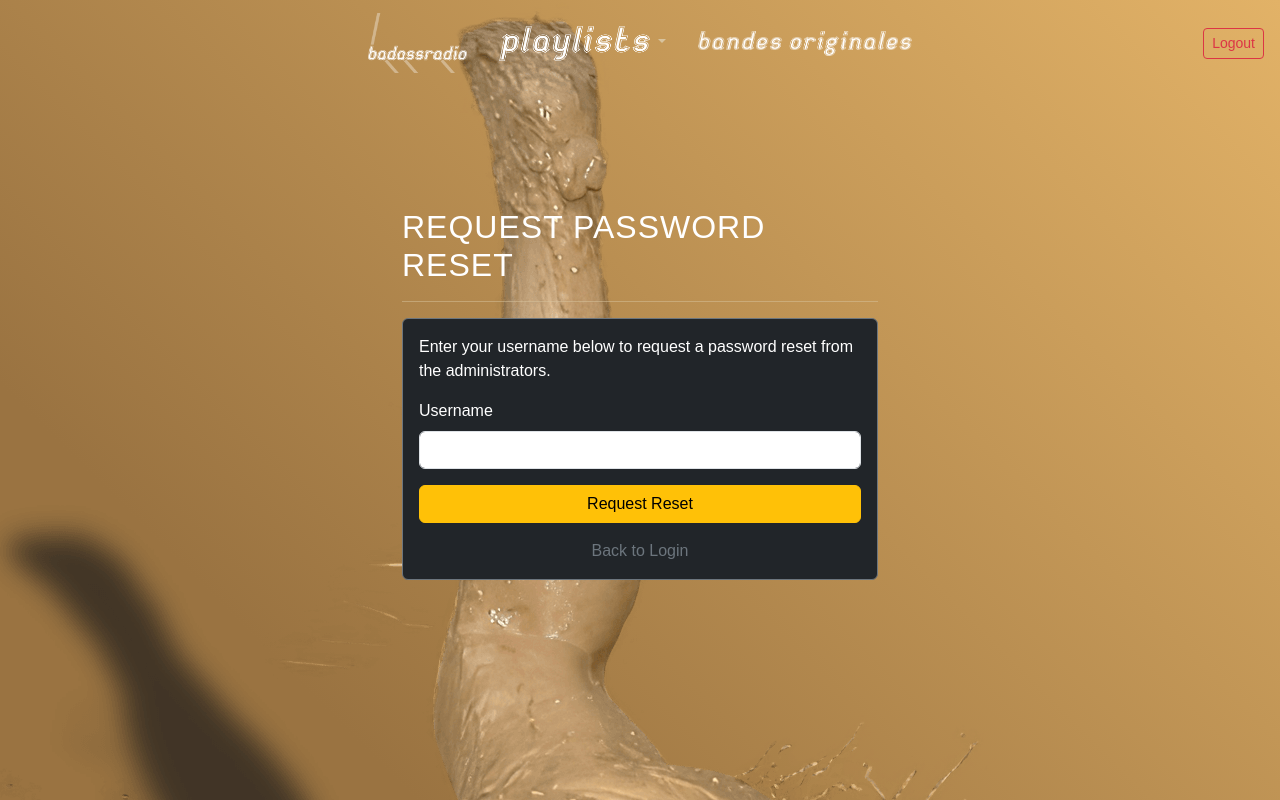
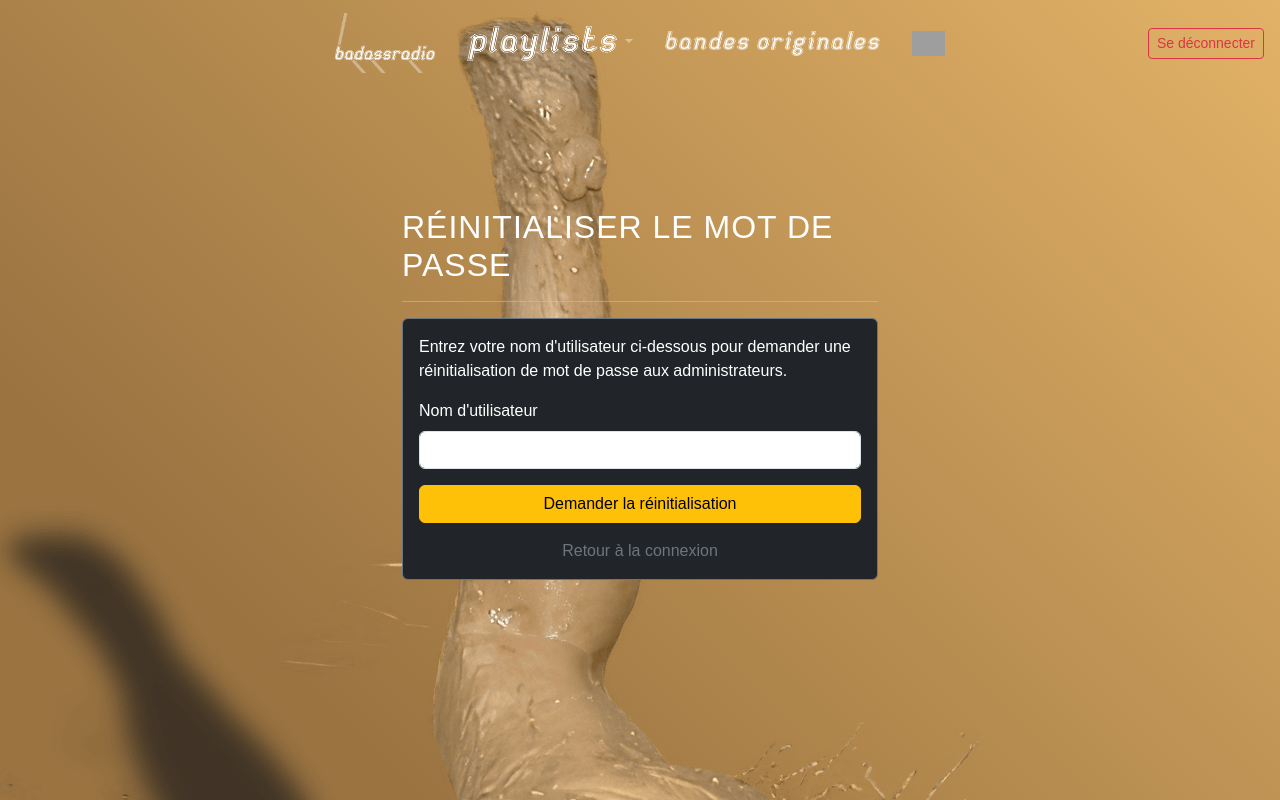
Before and after one commit to TomDouaud/testTom, a Django app: page /reset-request/ in a window 1280 px wide. Run offline with Django 5.2, Linux system fonts and the light colour scheme; grey boxes are pictures that could not be loaded.

Commit message:
Refactor blog models and localize to French
Co-authored-by: TomDouaud <124200637+TomDouaud@users.noreply.github.com>

```diff
--- a/blog/views.py
+++ b/blog/views.py
@@ -48,7 +48,7 @@ def download_album_zip(request, pk):
     return response
 
 @login_required
-def playlist_list(request, playlist_type='basic'):
+def playlist_list(request, playlist_type='playlist'):
     playlists = Playlist.objects.filter(playlist_type=playlist_type)
     return render(request, 'blog/playlist_list.html', {
         'playlists': playlists,
@@ -59,7 +59,7 @@ def playlist_list(request, playlist_type='basic'):
 def playlist_detail(request, pk):
     playlist = get_object_or_404(Playlist, pk=pk)
     tracks = playlist.tracks.all()
-    movie_images = playlist.movie_images.all() if playlist.playlist_type == 'movie' else []
+    movie_images = playlist.movie_images.all() if playlist.playlist_type == 'bande_originale' else []
 
     return render(request, 'blog/playlist_detail.html', {
         'playlist': playlist,
@@ -73,8 +73,8 @@ def password_reset_request(request):
         user = User.objects.filter(username=username).first()
         if user:
             PasswordResetRequest.objects.create(user=user)
-            messages.success(request, 'Password reset request sent to admins.')
+            messages.success(request, 'Demande de réinitialisation envoyée aux administrateurs.')
         else:
-            messages.error(request, 'User not found.')
+            messages.error(request, 'Utilisateur non trouvé.')
         return redirect('login')
     return render(request, 'blog/password_reset_request.html')
--- a/templates/blog/album_list.html
+++ b/templates/blog/album_list.html
@@ -2,7 +2,7 @@
 
 {% block content %}
 <div class="container mt-5">
-    <h2>Albums of the Month</h2>
+    <h2>Albums du Mois</h2>
     <hr class="border-secondary">
     <div class="row row-cols-1 row-cols-md-3 g-4 mt-3">
         {% for album in albums %}
@@ -22,7 +22,7 @@
             </div>
         </div>
         {% empty %}
-        <p>No albums available.</p>
+        <p>Aucun album disponible.</p>
         {% endfor %}
     </div>
 </div>
--- a/templates/blog/base.html
+++ b/templates/blog/base.html
@@ -62,15 +62,18 @@
                             <img src="{% static 'img/Playlists.png' %}" alt="Playlists" class="nav-image-link" style="height: 35px;">
                         </a>
                         <ul class="dropdown-menu dropdown-menu-dark" aria-labelledby="playlistsDropdown" style="background-color: rgba(0,0,0,0.8);">
-                            <li><a class="dropdown-item" href="{% url 'playlist_list' 'basic' %}">Classiques</a></li>
-                            <li><a class="dropdown-item" href="{% url 'playlist_list' 'movie' %}">Musiques de Films</a></li>
-                            <li><hr class="dropdown-divider"></li>
+                            <li><a class="dropdown-item" href="{% url 'playlist_list' 'playlist' %}">Classiques</a></li>
                             <li><a class="dropdown-item" href="{% url 'album_list' %}">Albums du Mois</a></li>
                         </ul>
                     </li>
                     <li class="nav-item mx-3">
-                         <a class="nav-link p-0" href="{% url 'playlist_list' 'movie' %}" style="border: none; background: none;">
+                         <a class="nav-link p-0" href="{% url 'playlist_list' 'bande_originale' %}" style="border: none; background: none;">
                             <img src="{% static 'img/BO.png' %}" alt="Bandes Originales" class="nav-image-link" style="height: 25px;">
+                        </a>
+                    </li>
+                    <li class="nav-item mx-3">
+                         <a class="nav-link p-0" href="{% url 'playlist_list' 'mixtape' %}" style="border: none; background: none;">
+                            <img src="{% static 'img/Surprises.png' %}" alt="Surprises" class="nav-image-link" style="height: 25px;">
                         </a>
                     </li>
                 </ul>
@@ -78,7 +81,7 @@
             <div class="d-flex" style="position: absolute; right: 1rem;">
                 <form action="{% url 'logout' %}" method="post" class="d-inline">
                     {% csrf_token %}
-                    <button type="submit" class="btn btn-sm btn-outline-danger">Logout</button>
+                    <button type="submit" class="btn btn-sm btn-outline-danger">Se déconnecter</button>
                 </form>
             </div>
         </div>
--- a/templates/blog/password_reset_request.html
+++ b/templates/blog/password_reset_request.html
@@ -2,7 +2,7 @@
 
 {% block content %}
 <div class="container mt-5" style="max-width: 500px;">
-    <h2>Request Password Reset</h2>
+    <h2>Réinitialiser le mot de passe</h2>
     <hr class="border-secondary">
 
     {% if messages %}
@@ -16,17 +16,17 @@
 
     <div class="card bg-dark text-white border-secondary">
         <div class="card-body">
-            <p>Enter your username below to request a password reset from the administrators.</p>
+            <p>Entrez votre nom d'utilisateur ci-dessous pour demander une réinitialisation de mot de passe aux administrateurs.</p>
             <form method="post">
                 {% csrf_token %}
                 <div class="mb-3">
-                    <label for="username" class="form-label">Username</label>
+                    <label for="username" class="form-label">Nom d'utilisateur</label>
                     <input type="text" class="form-control" id="username" name="username" required>
                 </div>
-                <button type="submit" class="btn btn-warning w-100">Request Reset</button>
+                <button type="submit" class="btn btn-warning w-100">Demander la réinitialisation</button>
             </form>
             <div class="mt-3 text-center">
-                <a href="{% url 'login' %}" class="text-secondary text-decoration-none">Back to Login</a>
+                <a href="{% url 'login' %}" class="text-secondary text-decoration-none">Retour à la connexion</a>
             </div>
         </div>
     </div>
--- a/templates/blog/playlist_list.html
+++ b/templates/blog/playlist_list.html
@@ -3,10 +3,12 @@
 {% block content %}
 <div class="container mt-5 mb-5 pb-5">
     <h2 class="text-center text-warning mb-5">
-        {% if playlist_type == 'basic' %}
+        {% if playlist_type == 'playlist' %}
             Playlists Classiques
-        {% else %}
+        {% elif playlist_type == 'bande_originale' %}
             Musiques de Films
+        {% elif playlist_type == 'mixtape' %}
+            Surprises
         {% endif %}
     </h2>
 
```
Also changed, not shown: badassradio/settings.py (+3 -16 lines), blog/models.py (+4 -3 lines), templates/blog/home.html (+5 -5 lines), templates/blog/login.html (+4 -4 lines), templates/blog/playlist_detail.html (+5 -5 lines), blog/migrations/0004_alter_playlist_playlist_type.py (added), db.sqlite3 (deleted).
